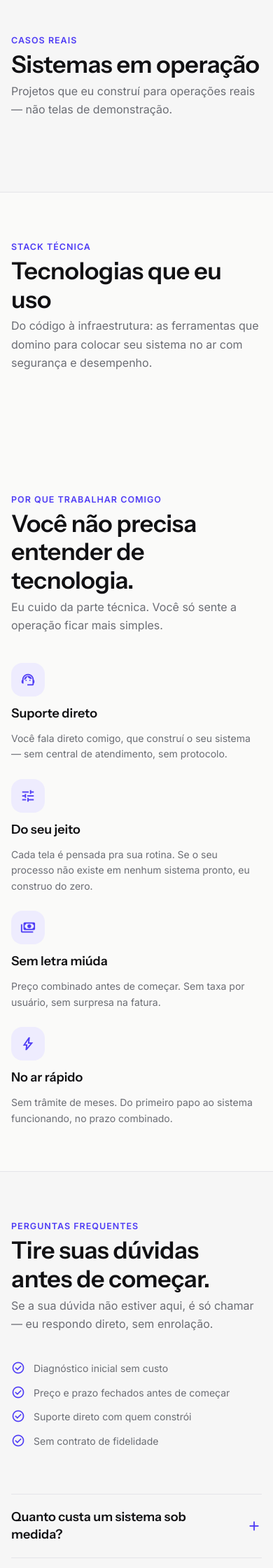
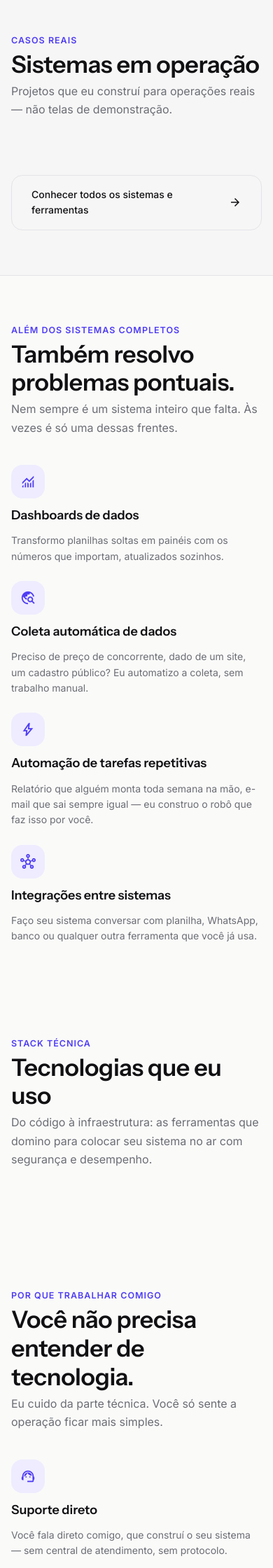
Before and after one commit to leandrolopes100/lopes-sistemas, a Django app: page / in a window 390 px wide. Shown: the part 1131-3371 px from the top of the page at 70% size. Run offline with Django 5.2, Linux system fonts and the light colour scheme; data that the repository does not hold is empty; some libraries are stand-ins or nearby versions.

Commit message:
Melhora usabilidade da landing page: links de contato clicaveis, correcao de CTAs, nova secao de ferramentas avulsas
Corrige links de e-mail/WhatsApp para serem clicaveis, ajusta o CTA
dos cards de portfolio para nao prometer uma pagina de detalhes que
nao existe, adiciona FAQ ao menu, torna o formulario de contato
responsivo e inclui secao "Tambem resolvo problemas pontuais"
(dashboards, web scraping, automacao, integracoes) com botao para o
WhatsApp no fim do portfolio.

```diff
--- a/backend/paginas/templates/paginas/home.html
+++ b/backend/paginas/templates/paginas/home.html
@@ -116,6 +116,7 @@
 <a class="text-body-sm text-ink-dim hover:text-ink transition-colors" href="#projects">Soluções</a>
 <a class="text-body-sm text-ink-dim hover:text-ink transition-colors" href="#tech">Stack</a>
 <a class="text-body-sm text-ink-dim hover:text-ink transition-colors" href="#diferenciais">Diferenciais</a>
+<a class="text-body-sm text-ink-dim hover:text-ink transition-colors" href="#faq">Perguntas</a>
 <a class="text-body-sm text-ink-dim hover:text-ink transition-colors" href="#contact">Contato</a>
 </nav>
 <div class="flex items-center gap-3">
@@ -130,6 +131,7 @@
 <a class="text-body-md text-ink-dim hover:text-ink transition-colors py-3 border-b border-line" href="#projects">Soluções</a>
 <a class="text-body-md text-ink-dim hover:text-ink transition-colors py-3 border-b border-line" href="#tech">Stack</a>
 <a class="text-body-md text-ink-dim hover:text-ink transition-colors py-3 border-b border-line" href="#diferenciais">Diferenciais</a>
+<a class="text-body-md text-ink-dim hover:text-ink transition-colors py-3 border-b border-line" href="#faq">Perguntas</a>
 <a class="text-body-md text-ink-dim hover:text-ink transition-colors py-3" href="#contact">Contato</a>
 <a class="mt-md inline-flex items-center justify-center gap-2 bg-signal text-white px-5 py-3.5 rounded-lg text-body-sm text-center font-medium shadow-sm active:scale-[0.98] transition-all duration-200 focus-visible:outline-none focus-visible:ring-2 focus-visible:ring-signal/40" href="#contact">Iniciar projeto</a>
 </nav>
@@ -220,11 +222,58 @@ Disponível para novos projetos
 {% endif %}
 <p class="font-sans text-body-sm text-ink-dim line-clamp-3">{{ projeto.descricao }}</p>
 <a class="inline-flex items-center gap-1 text-body-sm text-signal pt-xs font-medium mt-auto hover:text-signal-deep focus-visible:outline-none focus-visible:ring-2 focus-visible:ring-signal/40 rounded-sm w-fit" href="#contact">
-                            Ver detalhes <span class="material-symbols-outlined text-[16px] group-hover:translate-x-1 transition-transform">arrow_forward</span>
+                            Perguntar sobre este projeto <span class="material-symbols-outlined text-[16px] group-hover:translate-x-1 transition-transform">arrow_forward</span>
 </a>
 </div>
 </div>
 {% endfor %}
+</div>
+<div class="flex justify-center mt-lg" data-reveal>
+<a class="inline-flex items-center justify-center gap-2 border border-line text-ink px-7 py-4 rounded-lg text-body-sm font-medium hover:border-signal hover:text-signal hover:bg-signal-dim/30 active:scale-[0.98] transition-all duration-200 focus-visible:outline-none focus-visible:ring-2 focus-visible:ring-signal/40 focus-visible:ring-offset-2 focus-visible:ring-offset-surface-muted" href="https://wa.me/5551983355915" rel="noopener" target="_blank">
+                    Conhecer todos os sistemas e ferramentas
+                    <span class="material-symbols-outlined text-[18px]">arrow_forward</span>
+</a>
+</div>
+</div>
+</section>
+
+<!-- Ferramentas Section -->
+<section class="py-xl bg-paper">
+<div class="container mx-auto px-margin-mobile md:px-margin-desktop">
+<div class="mb-lg space-y-xs max-w-2xl" data-reveal>
+<span class="text-eyebrow uppercase text-signal">Além dos sistemas completos</span>
+<h2 class="font-display text-headline-lg text-ink mt-xs">Também resolvo problemas pontuais.</h2>
+<p class="font-sans text-body-md text-ink-dim mt-xs">Nem sempre é um sistema inteiro que falta. Às vezes é só uma dessas frentes.</p>
+</div>
+<div class="grid grid-cols-1 sm:grid-cols-2 lg:grid-cols-4 gap-gutter" data-reveal>
+<div class="space-y-sm">
+<span class="w-12 h-12 rounded-lg bg-signal-dim flex items-center justify-center text-signal">
+<span class="material-symbols-outlined text-[22px]">monitoring</span>
+</span>
+<h3 class="font-display text-headline-sm text-ink">Dashboards de dados</h3>
+<p class="font-sans text-body-sm text-ink-dim">Transformo planilhas soltas em painéis com os números que importam, atualizados sozinhos.</p>
+</div>
+<div class="space-y-sm">
+<span class="w-12 h-12 rounded-lg bg-signal-dim flex items-center justify-center text-signal">
+<span class="material-symbols-outlined text-[22px]">travel_explore</span>
+</span>
+<h3 class="font-display text-headline-sm text-ink">Coleta automática de dados</h3>
+<p class="font-sans text-body-sm text-ink-dim">Preciso de preço de concorrente, dado de um site, um cadastro público? Eu automatizo a coleta, sem trabalho manual.</p>
+</div>
+<div class="space-y-sm">
+<span class="w-12 h-12 rounded-lg bg-signal-dim flex items-center justify-center text-signal">
+<span class="material-symbols-outlined text-[22px]">bolt</span>
+</span>
+<h3 class="font-display text-headline-sm text-ink">Automação de tarefas repetitivas</h3>
+<p class="font-sans text-body-sm text-ink-dim">Relatório que alguém monta toda semana na mão, e-mail que sai sempre igual — eu construo o robô que faz isso por você.</p>
+</div>
+<div class="space-y-sm">
+<span class="w-12 h-12 rounded-lg bg-signal-dim flex items-center justify-center text-signal">
+<span class="material-symbols-outlined text-[22px]">hub</span>
+</span>
+<h3 class="font-display text-headline-sm text-ink">Integrações entre sistemas</h3>
+<p class="font-sans text-body-sm text-ink-dim">Faço seu sistema conversar com planilha, WhatsApp, banco ou qualquer outra ferramenta que você já usa.</p>
+</div>
 </div>
 </div>
 </section>
@@ -403,7 +452,7 @@ Disponível para novos projetos
 </div>
 <div>
 <p class="text-eyebrow uppercase text-ink-faint">E-mail</p>
-<p class="font-sans text-body-md text-ink font-medium mt-1">leandro10lopesbaln@gmail.com</p>
+<a class="font-sans text-body-md text-ink font-medium mt-1 hover:text-signal transition-colors block" href="mailto:leandro10lopesbaln@gmail.com">leandro10lopesbaln@gmail.com</a>
 </div>
 </div>
 <div class="flex items-center gap-md">
@@ -412,7 +461,7 @@ Disponível para novos projetos
 </div>
 <div>
 <p class="text-eyebrow uppercase text-ink-faint">Telefone / WhatsApp</p>
-<p class="font-sans text-body-md text-ink font-medium mt-1">+55 (51) 98335-5915</p>
+<a class="font-sans text-body-md text-ink font-medium mt-1 hover:text-signal transition-colors block" href="https://wa.me/5551983355915" rel="noopener" target="_blank">+55 (51) 98335-5915</a>
 </div>
 </div>
 </div>
@@ -427,7 +476,7 @@ Disponível para novos projetos
 {% endif %}
 <form class="space-y-md" method="post">
 {% csrf_token %}
-<div class="grid grid-cols-2 gap-md">
+<div class="grid grid-cols-1 sm:grid-cols-2 gap-md">
 <div class="space-y-xs">
 <label class="text-eyebrow uppercase text-ink-faint" for="{{ formulario.nome.id_for_label }}">Nome</label>
 {{ formulario.nome }}
```
